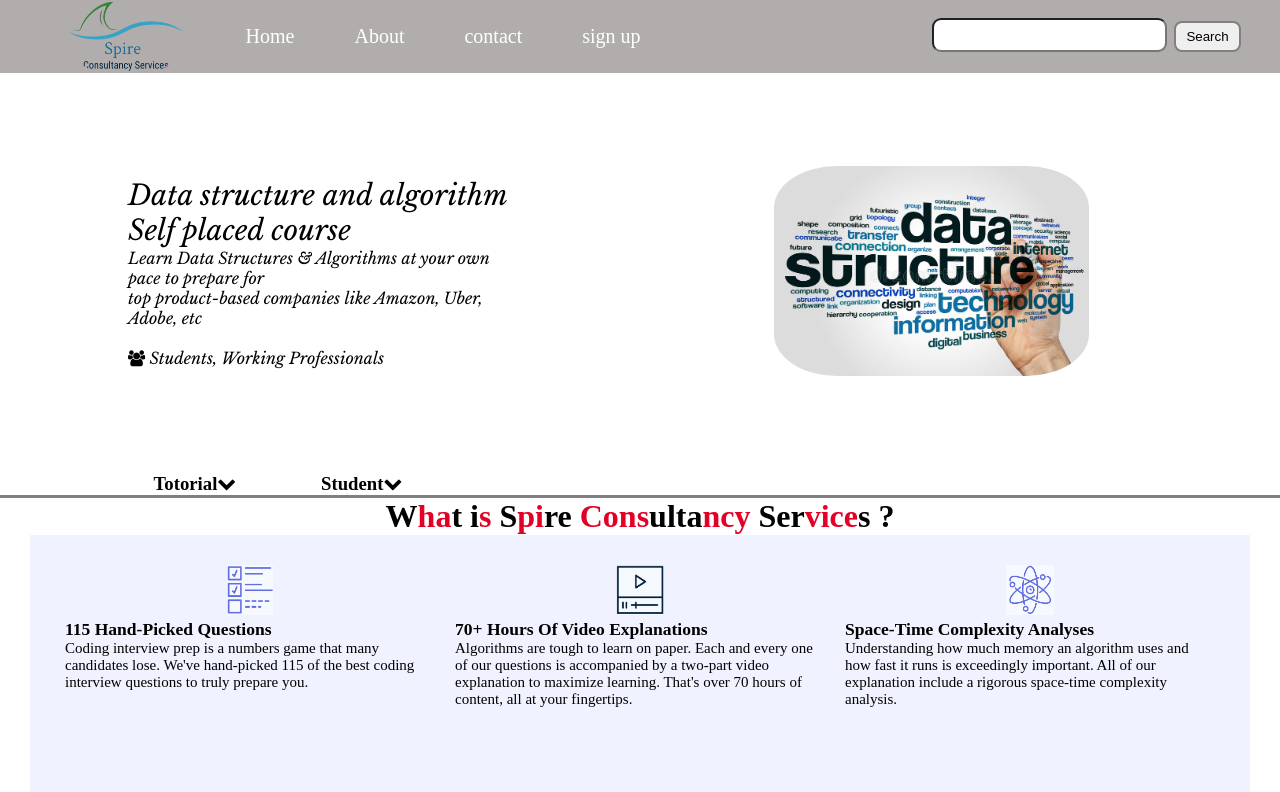
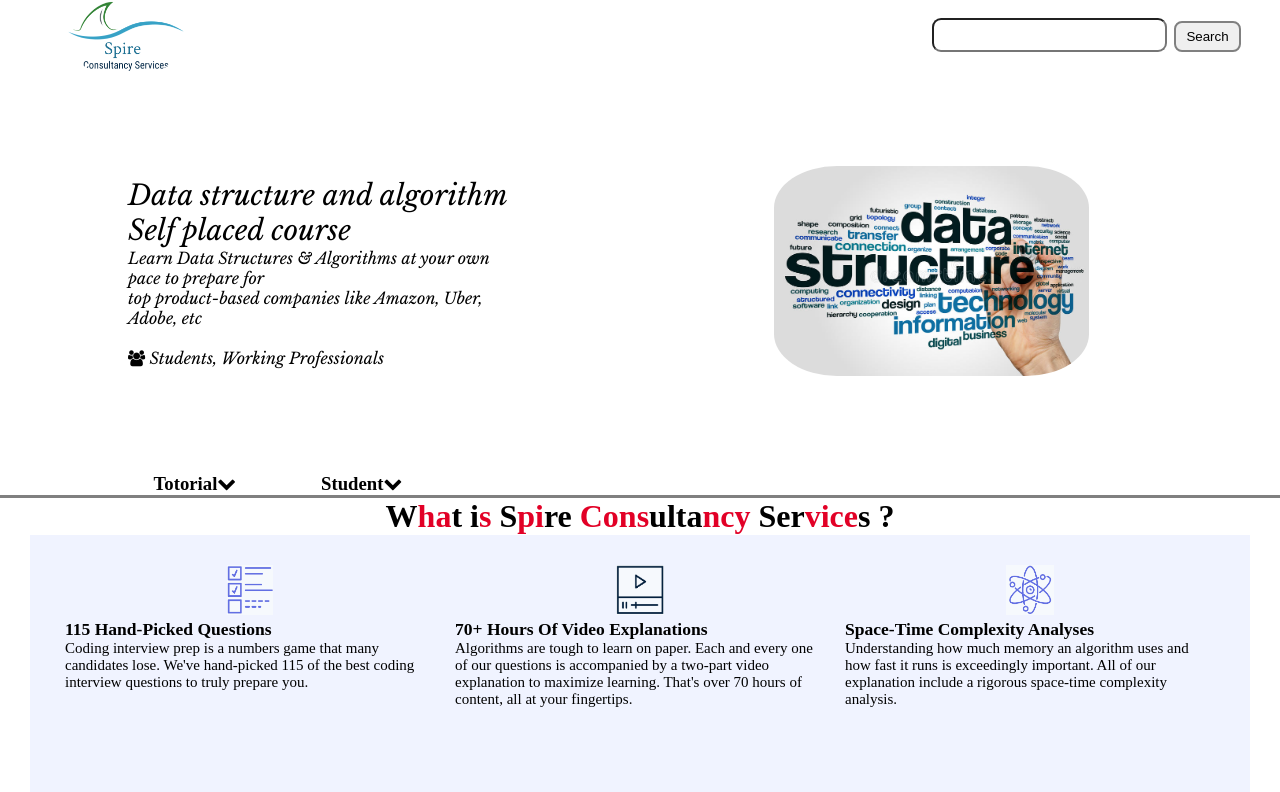
Before and after one commit to tanish96/Spireconsultancy, a plain HTML site: page index.html in a window 1280 px wide. Shown: the top 792 px of the page. Drawn offline with nearby package versions, Linux system fonts and the light colour scheme.

Commit message:
Update index.css

```diff
--- a/index.css
+++ b/index.css
@@ -22,7 +22,7 @@
     align-items: center;
     justify-content: center;
     position: sticky;
-    background-color:#b1adad;
+    background-color::#131111;
     cursor: pointer;
     top: 0%;
 
```
